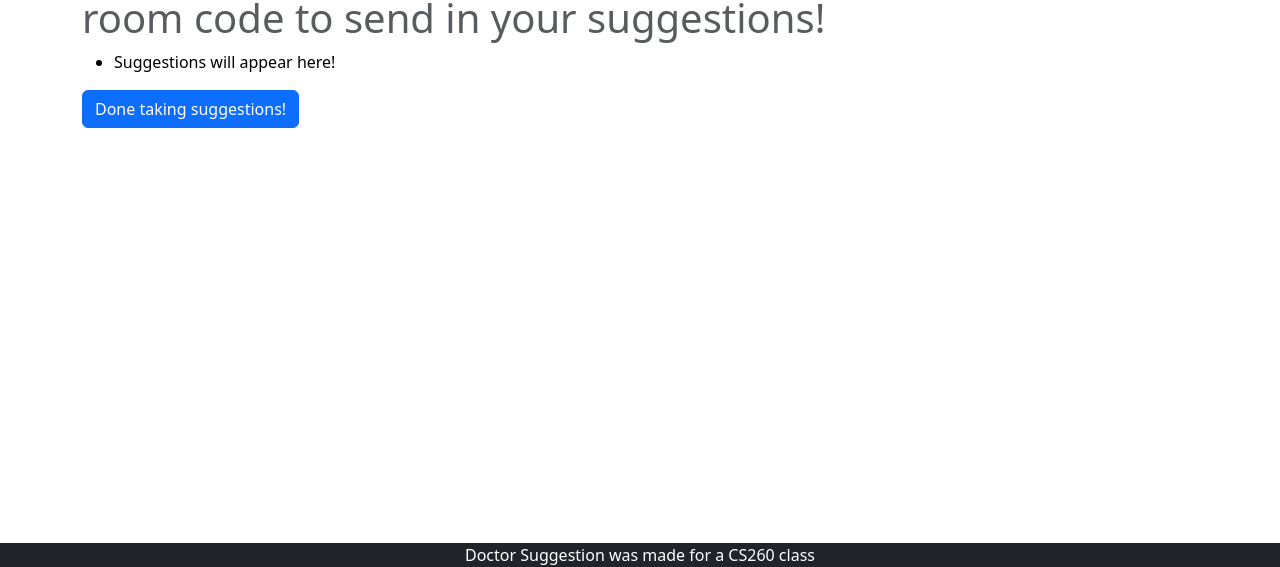
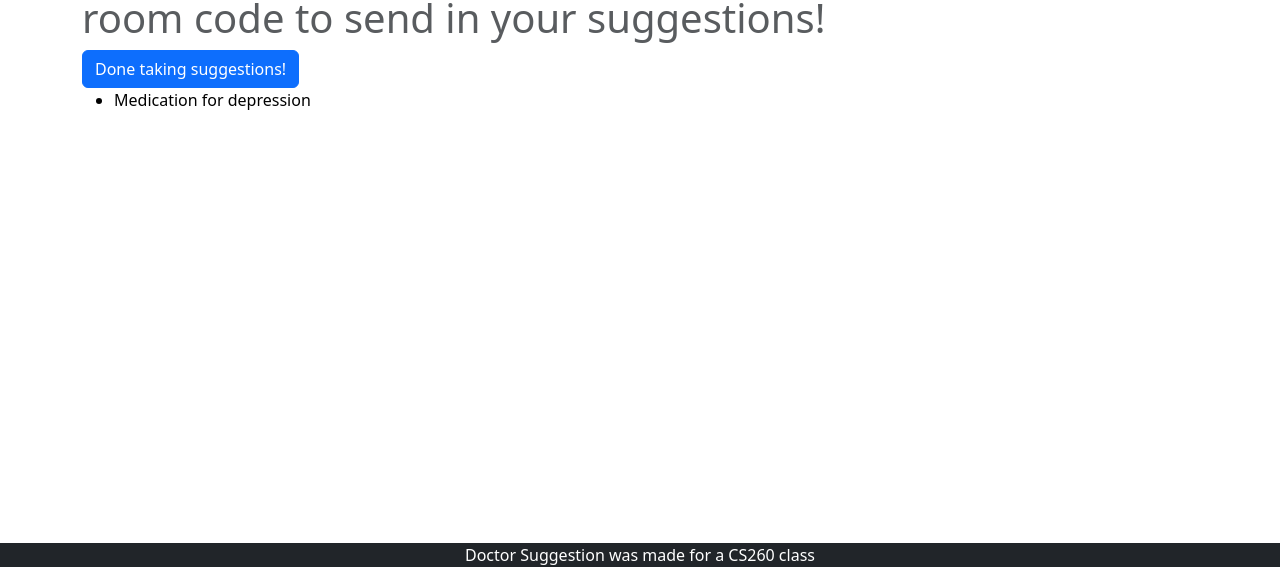
Before and after one commit to Tertle950/startup-for-class, a plain HTML site: page host/host.html in a window 1280 px wide. Shown: the part 233-800 px from the top of the page. Drawn offline with nearby package versions, Linux system fonts and the light colour scheme; files whose address does not match are found by name.

Commit message:
wait did the last commit go through or not

```diff
--- a/host/host.html
+++ b/host/host.html
@@ -6,8 +6,6 @@
     <script src="/html-include.js"></script>
     <link rel="stylesheet" href="/loading-style.css">
     <div w3-include-html="/head.html"></div>
-
-    <script src="/host/host.js"></script>
 </head>
 <body>
     <div w3-include-html="/header.html"></div>
@@ -15,14 +13,14 @@
         <h1 class="display-4">Room Code: <span class="bg-primary p-2" id="code">ROOM_CODE</span></h1>
         <h2 class="display-6 text-body-secondary">Go to <em>startup.doctorsuggestion.click/connect</em> and enter in the room code to send in your suggestions!</h2>
 
+        <button class="btn btn-primary" id="button_done">Done taking suggestions!</button>
+
         <ul id="suggestions">
-            <li>Suggestions will appear here!</li>
         </ul>
-
-        <button class="btn btn-primary" id="button_done">Done taking suggestions!</button>
     </div>
     <div w3-include-html="/footer.html"></div>
 
+    <script src="/host/host.js"></script>
     <script>includeHTML()</script>
 </body>
 </html>
```
Also changed, not shown: host/host.js (line endings or trailing spaces).
